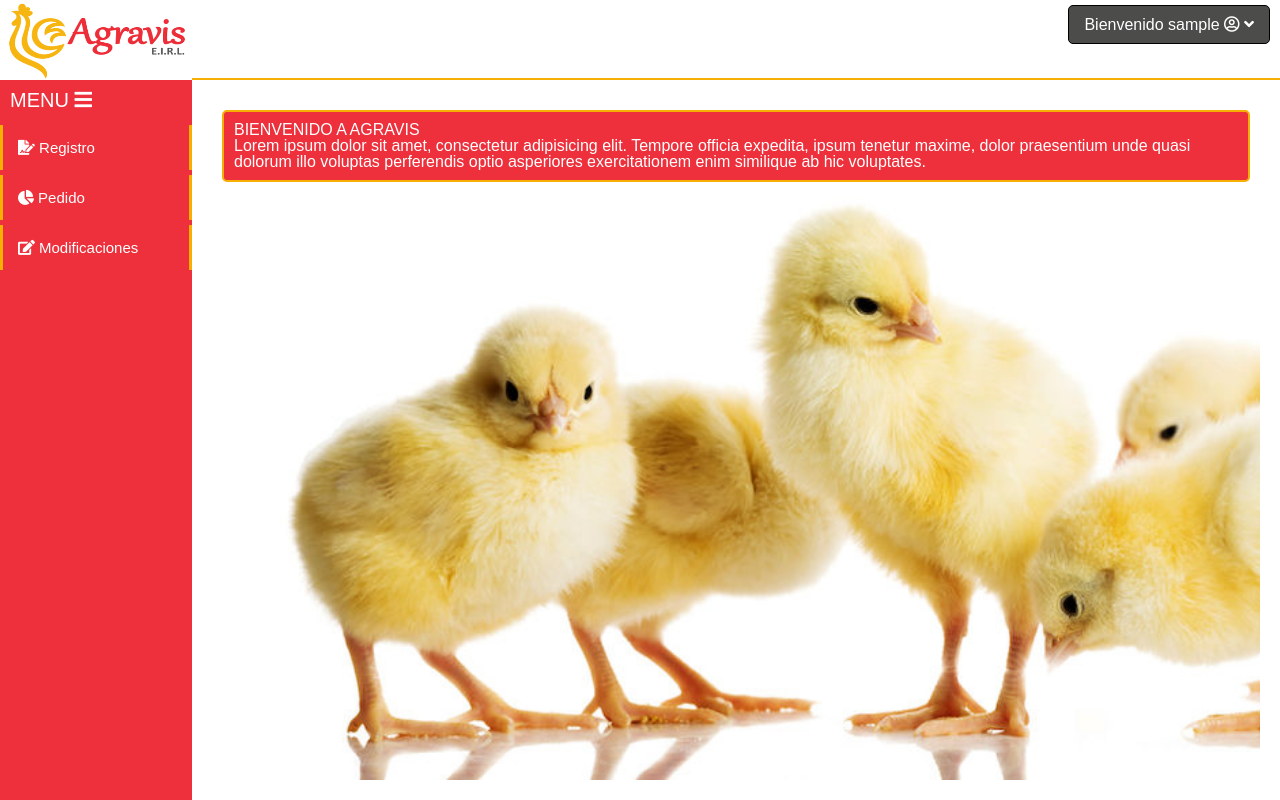
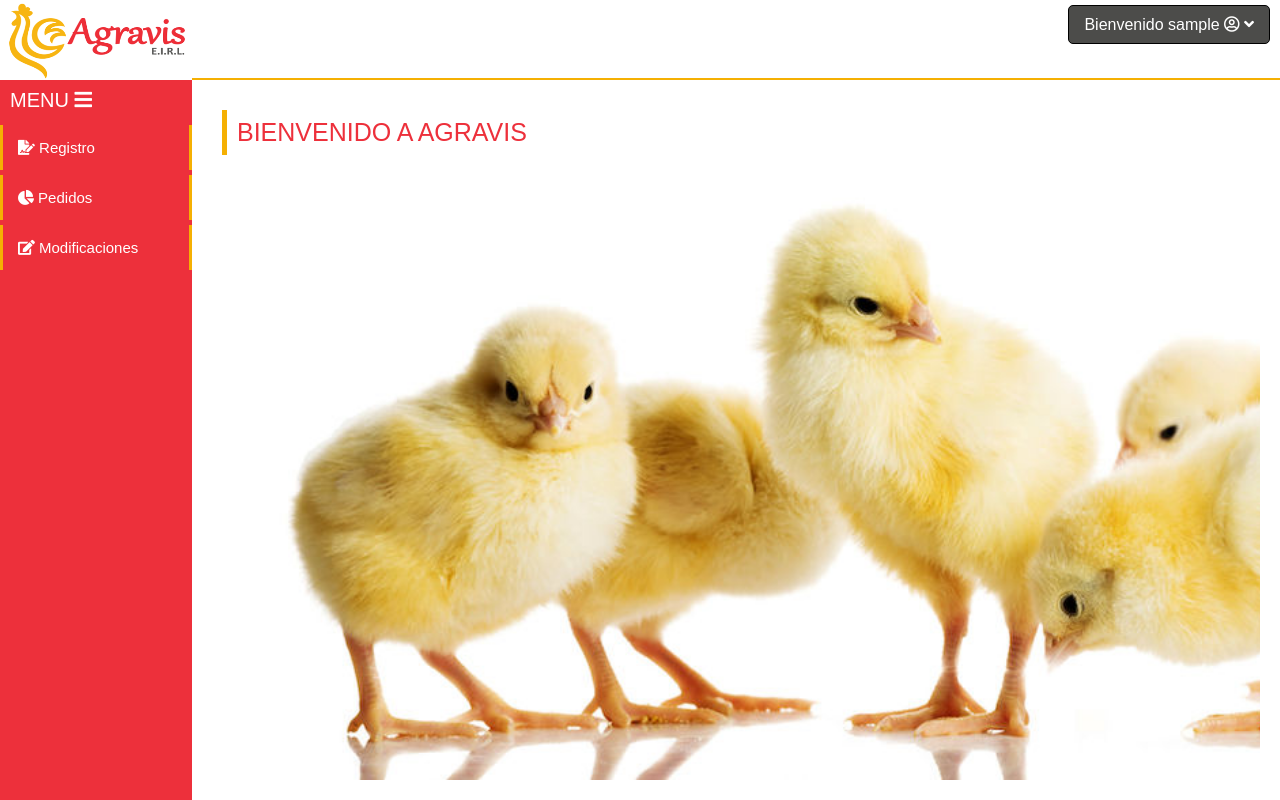
Before and after one commit to AugustCS/PROYECTO_PP1_AGRAVIS, a PHP site: page /principal.php in a window 1280 px wide. Run offline with PHP 8.4, Linux system fonts and the light colour scheme; the visitor is signed in with stand-in values (Sample User, id 1); some libraries are stand-ins or nearby versions; some web fonts are replaced.

Commit message:
cambios simples
simples

```diff
--- a/css/style.css
+++ b/css/style.css
@@ -27,6 +27,8 @@ textarea{
 .box-cargados-left h1{
 	font-size: 22px;
 	margin-bottom: 15px;
+	border-left: 5px solid #F5B003;
+	padding-left: 10px;
 }
 .box-cargados-right{
 	width:65%;
@@ -307,10 +309,8 @@ a{
 }
 .box-in-wel{
 	padding: 10px;
-	border-radius: 5px;
-	border:2px solid #F5B003;
-	background: #ED303B;
-	color:white;
+	border-left: 5px solid #F5B003;
+	color:#ED303B;
 }
 /************************* ESTILOS LOGIN *********************/
 .body-login{
--- a/principal.php
+++ b/principal.php
@@ -43,7 +43,7 @@
 			<a id="reg-courier">Registro Courier</a>
 		</div>
 
-		<h3 class="t-2"><i class="fas fa-chart-pie"></i> Pedido</h3>
+		<h3 class="t-2"><i class="fas fa-chart-pie"></i> Pedidos</h3>
 		<div class="menu-lat lat-2">
 			<a id="reg-pedido">Generar Pedido</a>
 			<a id="con-pedido">Consultar Pedido</a>
@@ -75,8 +75,7 @@
 			<div class="box-cargados b-wel">
 				<div class="box-welcome">
 					<div class="box-in-wel">
-						<h1>BIENVENIDO A AGRAVIS</h1>
-						<p>Lorem ipsum dolor sit amet, consectetur adipisicing elit. Tempore officia expedita, ipsum tenetur maxime, dolor praesentium unde quasi dolorum illo voluptas perferendis optio asperiores exercitationem enim similique ab hic voluptates.</p>
+						<h1 style="font-size: 25px;">BIENVENIDO A AGRAVIS</h1>
 					</div>
 				</div>
 			</div>
--- a/ventanas/reg_pedido.php
+++ b/ventanas/reg_pedido.php
@@ -26,6 +26,7 @@
 <body>
 	<div class="box-cargados">
 		<div class="box-cargados-top">
+			<h1 style="padding:10px;text-align:center;">GENERAR PEDIDO</h1>
 			<form>
 				<fieldset class="cajas-form">
 					<label>Empleado: </label><br>
```
